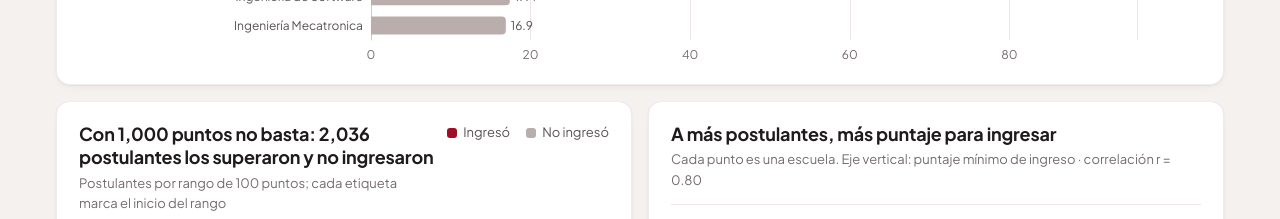
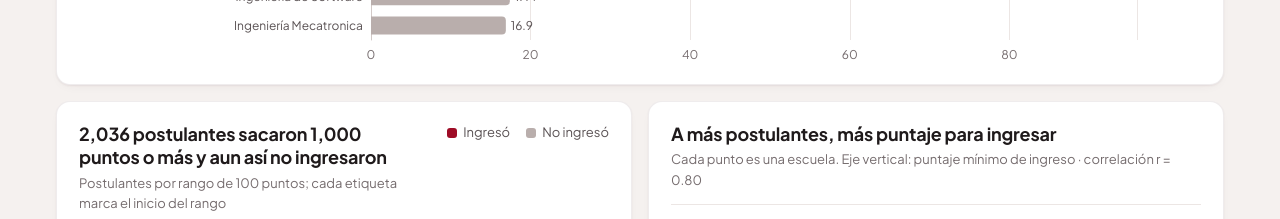
Before and after one commit to PercyTechX/admision-unmsm-dashboard, a website: page docs/index.html in a window 1280 px wide. Shown: the part 1700-1919 px from the top of the page. Drawn offline with nearby package versions, Linux system fonts and the light colour scheme.

Commit message:
Título del histograma más preciso
Co-Authored-By: Claude Opus 5.5 <noreply@anthropic.com>

```diff
--- a/docs/index.html
+++ b/docs/index.html
@@ -442,7 +442,7 @@
     const corte = 1000 / D.ancho_rango;
     const sobreCorteNo = noH.slice(corte).reduce((a, b) => a + b, 0);
     $('t-hist').textContent = sobreCorteNo
-      ? `Con 1,000 puntos no basta: ${fmt.format(sobreCorteNo)} postulantes los superaron y no ingresaron`
+      ? `${fmt.format(sobreCorteNo)} postulantes sacaron 1,000 puntos o más y aun así no ingresaron`
       : 'Distribución de puntajes del filtro';
     chart('c-hist').setOption({
       ...base(c),
```
Also changed, not shown: README.md.
